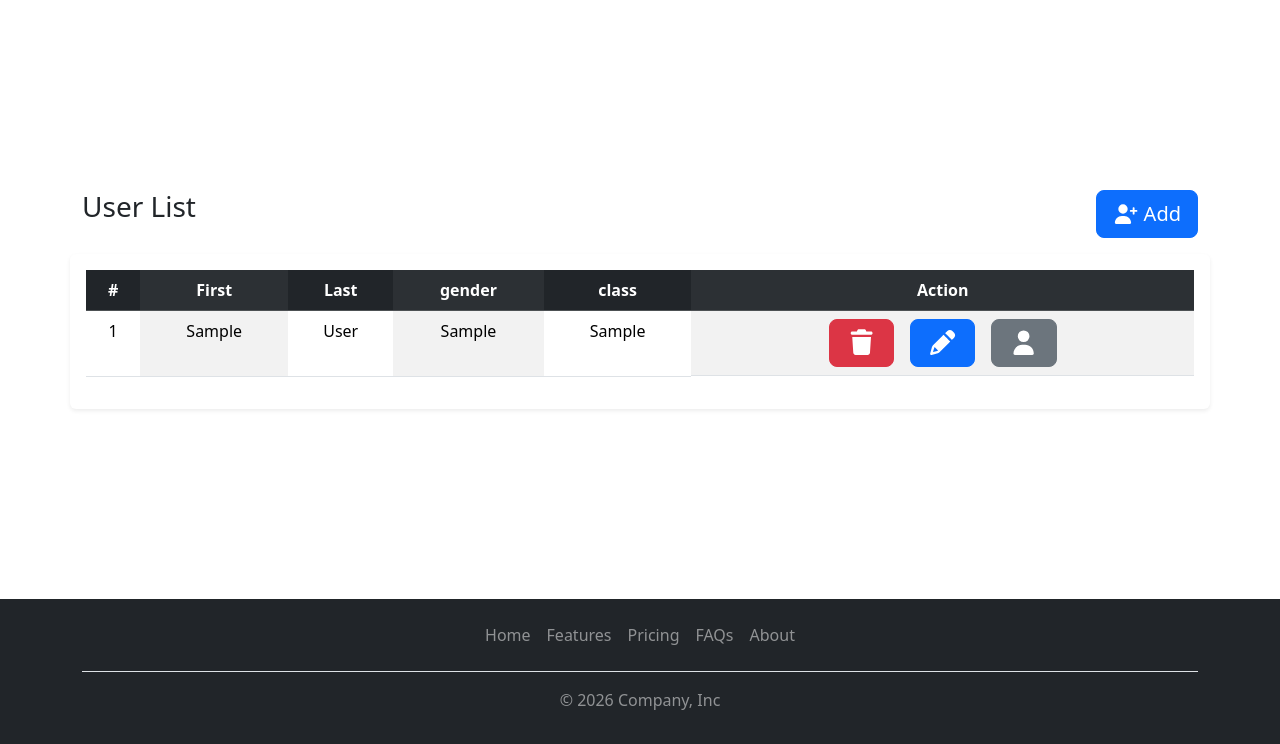
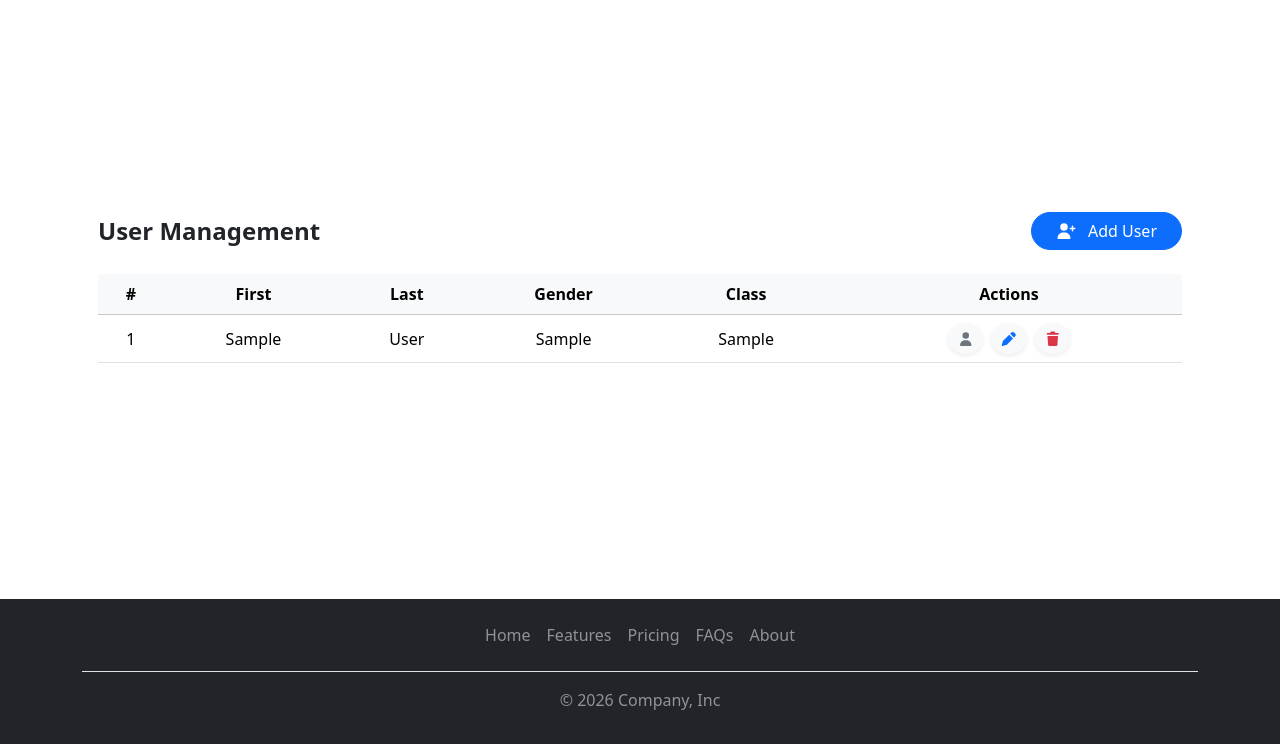
Before and after one commit to Midyass/Epim-PhP-Task-Manger, a PHP site: page / in a window 1280 px wide. Shown: the part 56-800 px from the top of the page. Run offline with PHP 8.4, Linux system fonts and the light colour scheme; tables that the repository leaves empty or names only in its code hold one stand-in row (values such as "Sample post"); some libraries are stand-ins or nearby versions.

Commit message:
Edite Ui Users Table

```diff
--- a/index.php
+++ b/index.php
@@ -19,10 +19,17 @@ if (!empty($_SESSION["errors"])) {
 
 ?>
 
-<div class="container mt-5">
-    <div class="row justify-content-center">
+<div class="container py-5">
+    <div class="card  border-0 rounded-4">
+        <div class="card-header bg-white d-flex justify-content-between align-items-center border-0">
+            <h4 class="mb-0 fw-semibold">User Management</h4>
+            <button class="btn btn-primary rounded-pill px-4" data-bs-toggle="modal" data-bs-target="#addUserModal">
+                <i class="fa-solid fa-user-plus me-2"></i> Add User
+            </button>
+        </div>
+
         <?php if (!empty($errors)): ?>
-            <div class="alert alert-danger">
+            <div class="alert alert-danger m-3 rounded-3">
                 <ul class="mb-0">
                     <?php foreach ($errors as $error): ?>
                         <li><?= htmlspecialchars($error) ?></li>
@@ -30,54 +37,57 @@ if (!empty($_SESSION["errors"])) {
                 </ul>
             </div>
         <?php endif; ?>
-        <div class="d-flex justify-content-between mb-3">
-            <h3>User List</h3>
-            <button type="button" class="btn btn-primary btn-lg" data-bs-toggle="modal" data-bs-target="#addUserModal">
-                <i class="fa-solid fa-user-plus"></i> Add
-            </button>
-        </div>
 
-        <div class="table-responsive p-3 mb-5 bg-white shadow-sm rounded">
-            <table class="table table-white table-striped-columns">
-                <thead class="table-dark">
-                    <tr>
-                        <th class="text-center">#</th>
-                        <th class="text-center">First</th>
-                        <th class="text-center">Last</th>
-                        <th class="text-center">gender</th>
-                        <th class="text-center">class</th>
-                        <th class="text-center">Action</th>
+        <div class="card-body">
+            <div class="table-responsive">
+                <table class="table align-middle table-hover">
+                    <thead class="table-light">
+                        <tr class="text-center">
+                            <th>#</th>
+                            <th>First</th>
+                            <th>Last</th>
+                            <th>Gender</th>
+                            <th>Class</th>
+                            <th>Actions</th>
                         </tr>
                     </thead>
+
                     <tbody>
                         <?php if (empty($students)): ?>
                             <tr>
-                            <td colspan="5">No Data</td>
+                                <td colspan="6" class="text-center text-muted py-4">
+                                    <i class="fa-solid fa-database fa-2x mb-2"></i><br>
+                                    No users found
+                                </td>
                             </tr>
                         <?php else: ?>
-                        <?php foreach ($students as $key => $value): ?>
-                            <tr>
-                                <td class="text-center"><?= $value['id']; ?></td>
-                                <td class="text-center"><?= $value['first_name'] ?></td>
-                                <td class="text-center"><?= $value['last_name'] ?></td>
-                                <td class="text-center"><?= $value['gender'] ?></td>
-                                <td class="text-center"><?= $value['class'] ?></td>
-                                <td class="d-flex  justify-content-center gap-3 max-w- ">
-                                    <!-- old Method -->
-                                    <!-- <form action="delete.php?id=<?= $value['id'] ?>" method="POST" style="display:inline;">
-                                        <input type="hidden" name="id" value="<?= $value['id'] ?>">
-                                        <button type="submit" class="btn btn-danger btn-sm">Delete</button>
-                                    </form> -->
-                                    <!-- easy Method -->
-                                    <a href="delete.php?id=<?= $value['id'] ?>" class="btn btn-danger btn-lg">
-                                        <i class="fa-solid fa-trash fa-lg"></i>
+                            <?php foreach ($students as $value): ?>
+                                <tr class="text-center">
+                                    <td><?= $value['id']; ?></td>
+                                    <td><?= $value['first_name'] ?></td>
+                                    <td><?= $value['last_name'] ?></td>
+                                    <td><?= $value['gender'] ?></td>
+                                    <td><?= $value['class'] ?></td>
+
+                                    <td>
+                                        <div class="d-flex justify-content-center gap-2">
+
+                                            <a href="profile.php?id=<?= $value['id'] ?>"
+                                                class="btn btn-light btn-sm rounded-circle shadow-sm">
+                                                <i class="fa-solid fa-user text-secondary"></i>
                                             </a>
-                                    <a href="edit.php?id=<?= $value['id'] ?>" class="btn btn-primary btn-lg">
-                                        <i class="fa-solid fa-pencil fa-lg"></i>
+
+                                            <a href="edit.php?id=<?= $value['id'] ?>"
+                                                class="btn btn-light btn-sm rounded-circle shadow-sm">
+                                                <i class="fa-solid fa-pen text-primary"></i>
                                             </a>
-                                    <a href="edit.php?id=<?= $value['id'] ?>" class="btn btn-secondary btn-lg">
-                                        <i class="fa-solid fa-user fa-lg"></i>
+
+                                            <a href="delete.php?id=<?= $value['id'] ?>"
+                                                class="btn btn-light btn-sm rounded-circle shadow-sm">
+                                                <i class="fa-solid fa-trash text-danger"></i>
                                             </a>
+
+                                        </div>
                                     </td>
                                 </tr>
                             <?php endforeach; ?>
@@ -85,43 +95,56 @@ if (!empty($_SESSION["errors"])) {
                     </tbody>
                 </table>
             </div>
+        </div>
+    </div>
 
-        <div class="modal fade" id="addUserModal" tabindex="-1" aria-labelledby="addUserModal" aria-hidden="true">
-            <div class="modal-dialog">
-                <div class="modal-content">
-                    <div class="modal-header">
-                        <h5 class="modal-title">Add User</h5>
+    <div class="modal fade" id="addUserModal" tabindex="-1">
+        <div class="modal-dialog modal-dialog-centered">
+            <div class="modal-content rounded-4 border-0 shadow">
+
+                <div class="modal-header border-0">
+                    <h5 class="modal-title fw-semibold">Add New User</h5>
                     <button type="button" class="btn-close" data-bs-dismiss="modal"></button>
                 </div>
+
+                <form action="create.php" method="POST">
                     <div class="modal-body">
 
-                        <form action="create.php" method="POST">
                         <div class="mb-3">
-                                <label class="form-label">First Name</label>
-                                <input type="text" name="firstname" class="form-control">
+                            <label class="form-label small text-muted">First Name</label>
+                            <input type="text" name="firstname" class="form-control rounded-3">
                         </div>
+
                         <div class="mb-3">
-                                <label class="form-label">Last Name</label>
-                                <input type="text" name="lastname" class="form-control">
+                            <label class="form-label small text-muted">Last Name</label>
+                            <input type="text" name="lastname" class="form-control rounded-3">
                         </div>
+
                         <div class="mb-3">
-                                <label class="form-label">Gender</label>
-                                <input type="text" name="gender" class="form-control">
+                            <label class="form-label small text-muted">Gender</label>
+                            <input type="text" name="gender" class="form-control rounded-3">
                         </div>
+
                         <div class="mb-3">
-                                <label class="form-label">Class</label>
-                                <input type="text" name="class" class="form-control">
+                            <label class="form-label small text-muted">Class</label>
+                            <input type="text" name="class" class="form-control rounded-3">
                         </div>
-                            <div class="modal-footer">
-                                <button type="button" class="btn btn-secondary" data-bs-dismiss="modal">Close</button>
-                                <button type="submit" class="btn btn-primary">Save</button>
+
+                    </div>
+
+                    <div class="modal-footer border-0">
+                        <button type="button" class="btn btn-light rounded-pill px-4" data-bs-dismiss="modal">
+                            Cancel
+                        </button>
+                        <button type="submit" class="btn btn-primary rounded-pill px-4">
+                            Save
+                        </button>
                     </div>
                 </form>
+
             </div>
         </div>
     </div>
 
 </div>
-    </div>
-</div>
 <?php include("./includs/footer.php"); ?>
```
Lines whose indentation alone changed are shown as unchanged.
